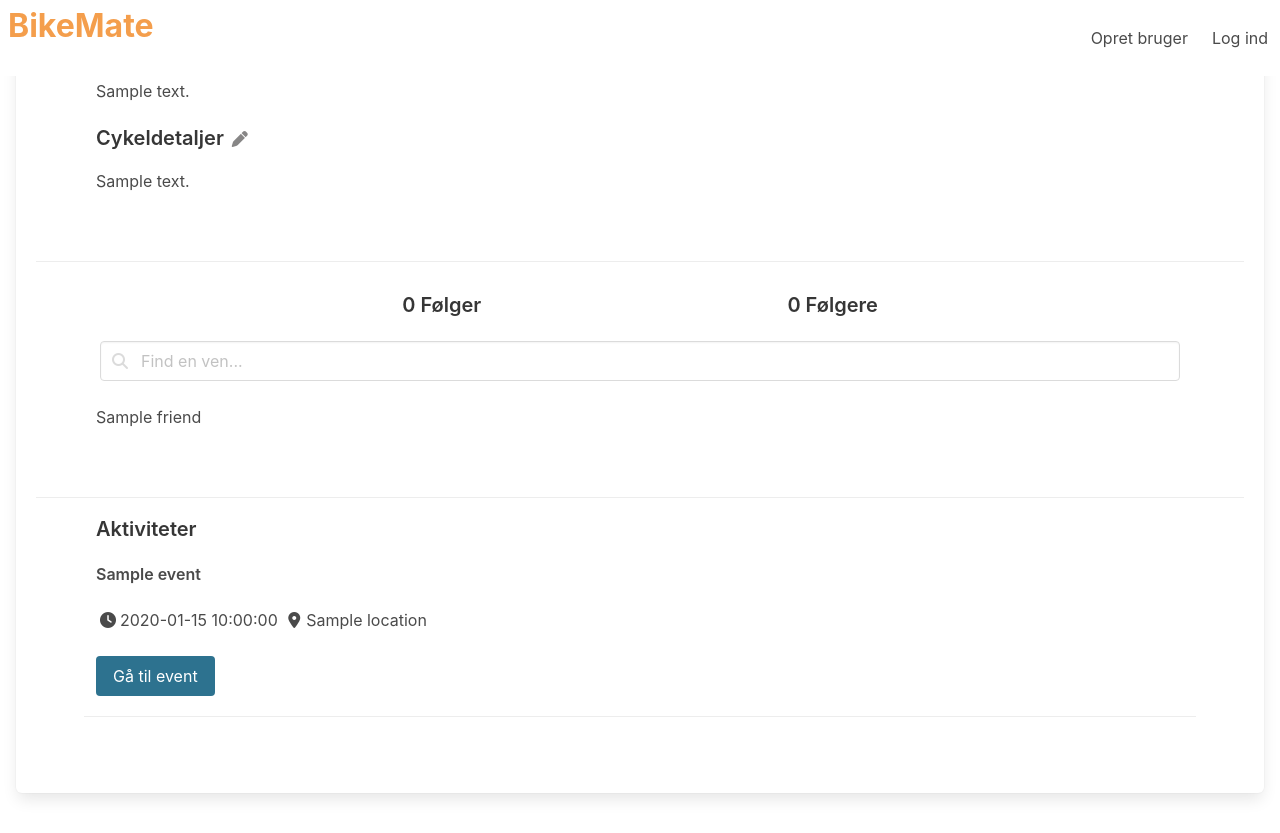
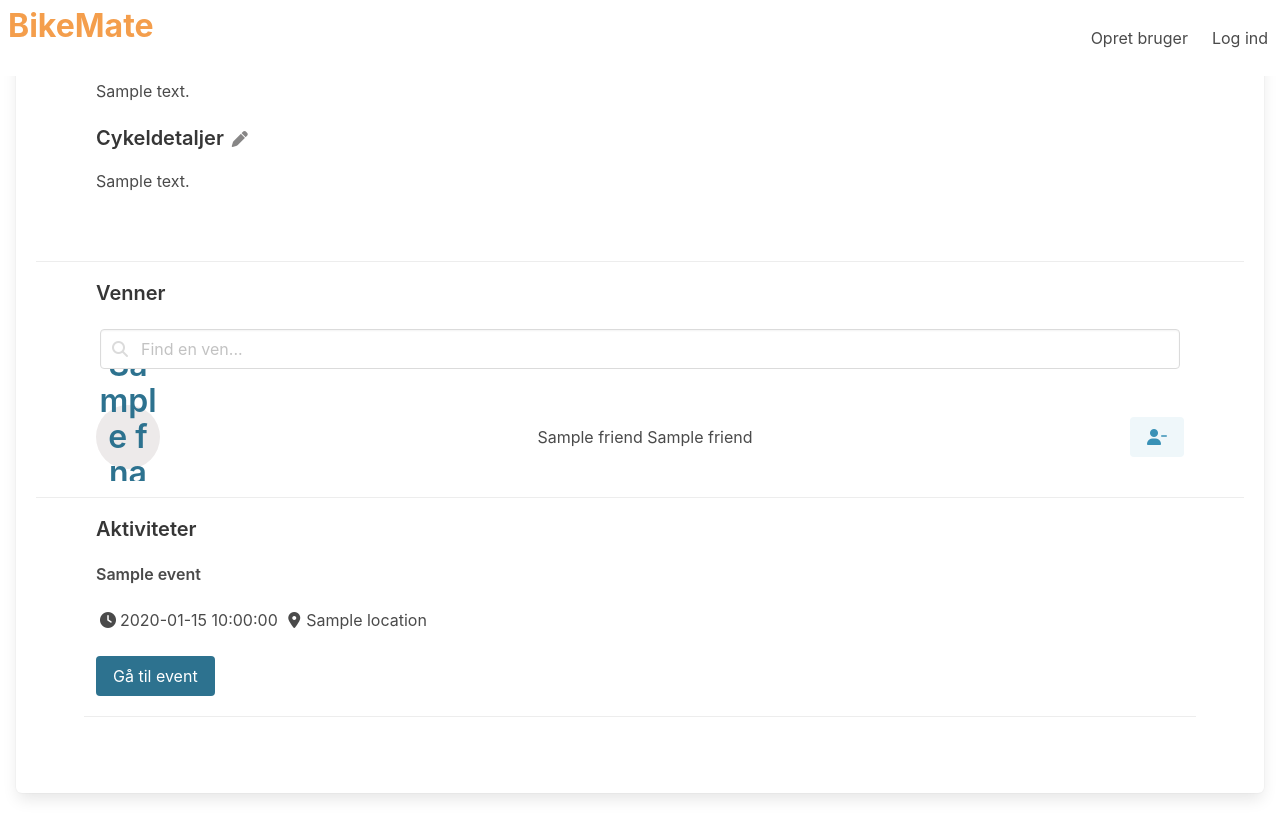
Before and after one commit to Lauramediedk/BikeMate2024, a Flask app: template templates/dashboard.html in a window 1280 px wide. Shown: the top 833 px of the page. Run offline with Flask 3, Linux system fonts and the light colour scheme; the template is opened without the code that fills it: values that come from a table or form of the project are taken from there, most other values are stand-ins (such as "Sample title", 1, 10 or a date in 2020); some libraries are stand-ins or nearby versions.

Commit message:
users can now see their friends on their dashboard and also remove them by clicking the minus icon, and then it will do a hx-post request without redirecting the user thanks to htmx

```diff
--- a/dashboard/views.py
+++ b/dashboard/views.py
@@ -6,6 +6,7 @@ from .forms import BioForm
 from users.views import login_required
 from .models import upload_profile_image, get_profile_image, remove_profile_image, upload_user_bio, get_user_bio
 from challenges.models import Events
+from friends.models import get_friends
 from challenges.views import format_date
 import os
 
@@ -19,6 +20,7 @@ def dashboard():
     image_path = get_profile_image(user_id)
     bio = get_user_bio(user_id)
     events = Events.get_joined_events(user_id)
+    friends = get_friends(user_id)
 
     format_date(events)
 
@@ -31,6 +33,7 @@ def dashboard():
                                image_path=image_path,
                                bio=bio, form=form,
                                events=events,
+                               friends=friends,
                                active_page='dashboard')
     else:
         flash('Adgang nægtet', 'error')
--- a/templates/dashboard.html
+++ b/templates/dashboard.html
@@ -120,13 +120,12 @@
 
         <hr class="dropdown-divider">
 
-        <section class="section pt-0">
+        <section class="section pt-0 pb-2">
             <div class="columns is-marginless border-radius scroll-box is-block">
-                <div class="column is-flex is-justify-content-space-evenly my-3">
-                    <p class="title is-5 mb-0">0 Følger</p>
-                    <p class="title is-5">0 Følgere</p>
+                <div class="column">
+                    <p class="title is-5 mb-0">Venner</p>
                 </div>
-                <div class="field px-4">
+                <div class="column field px-4">
                     <div class="control has-icons-left">
                         <input class="input" type="text" placeholder="Find en ven...">
                         <span class="icon is-left">
@@ -134,10 +133,26 @@
                         </span>
                     </div>
                 </div>
-                {% if user_friends %}
-                    {% for friend in user_friends %}
-                        <div class="column">
-                            {{ friend }}
+                {% if friends %}
+                    {% for friend in friends %}
+                        <div class="column is-flex user-list" id="friend_list">
+                            {% if friend.profileImage%}
+                                <img class="is-rounded" src="{{ url_for('static', filename=friend.profileImage) }}" alt="profilbillede">
+                            {% else %}
+                                <p class="title is-3 is-rounded mb-0">
+                                    {{ friend.fName[0] }}
+                                </p>
+                            {% endif %}
+                            <p class="m-1">{{ friend.fName }} {{ friend.lName }}</p>
+                            <form hx-post="{{ url_for('friends.toggle_friendship', to_user_id=friend.userId) }}"
+                            hx-target="#friend_list"
+                            hx-select="#friend_list"
+                            hx-swap="innerHTML"
+                            >
+                                <button class="button is-light is-primary" type="submit">
+                                    <i class="fa-solid fa-user-minus"></i>
+                                </button>
+                            </form>
                         </div>
                     {% endfor %}
                 {% else %}
```
Also changed, not shown: friends/models.py (+21 -0 lines).
